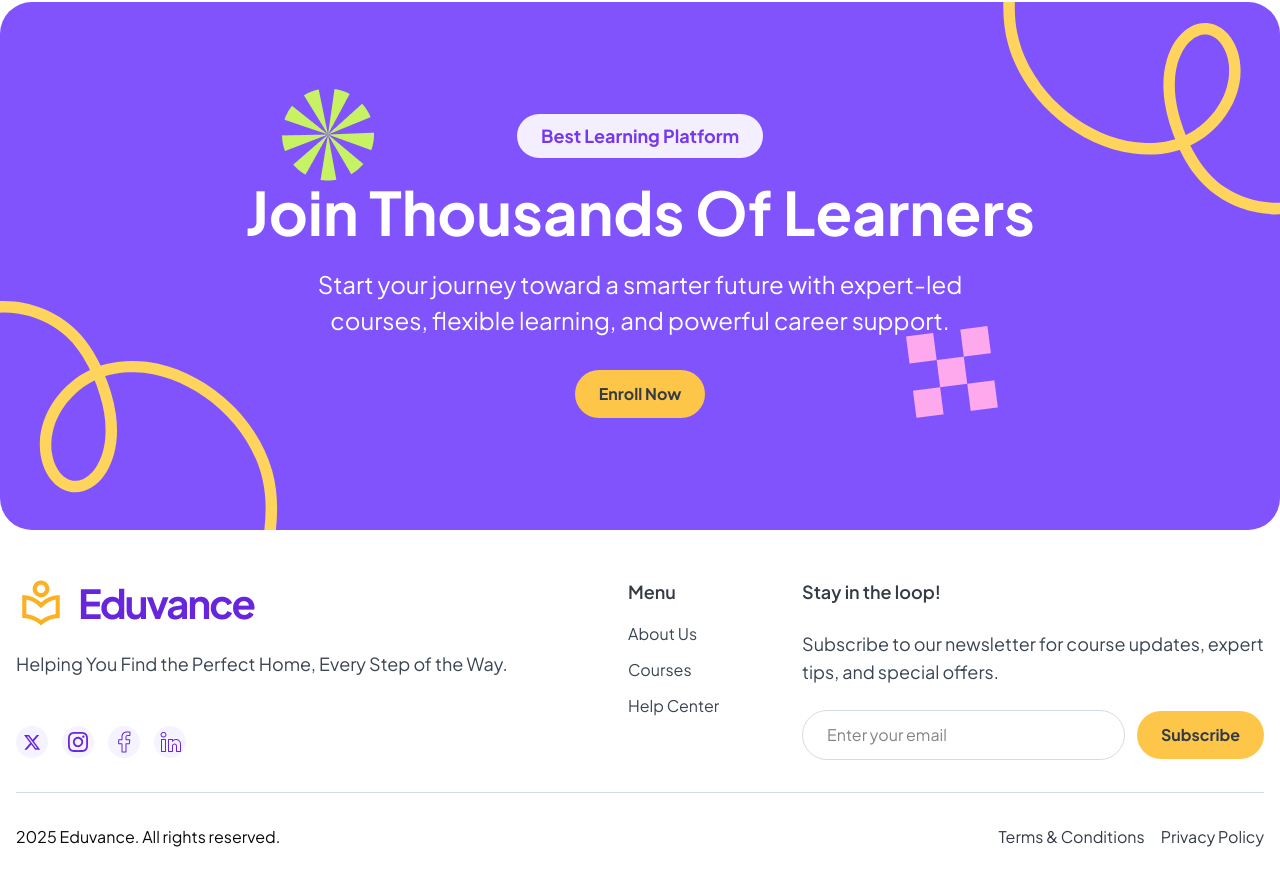
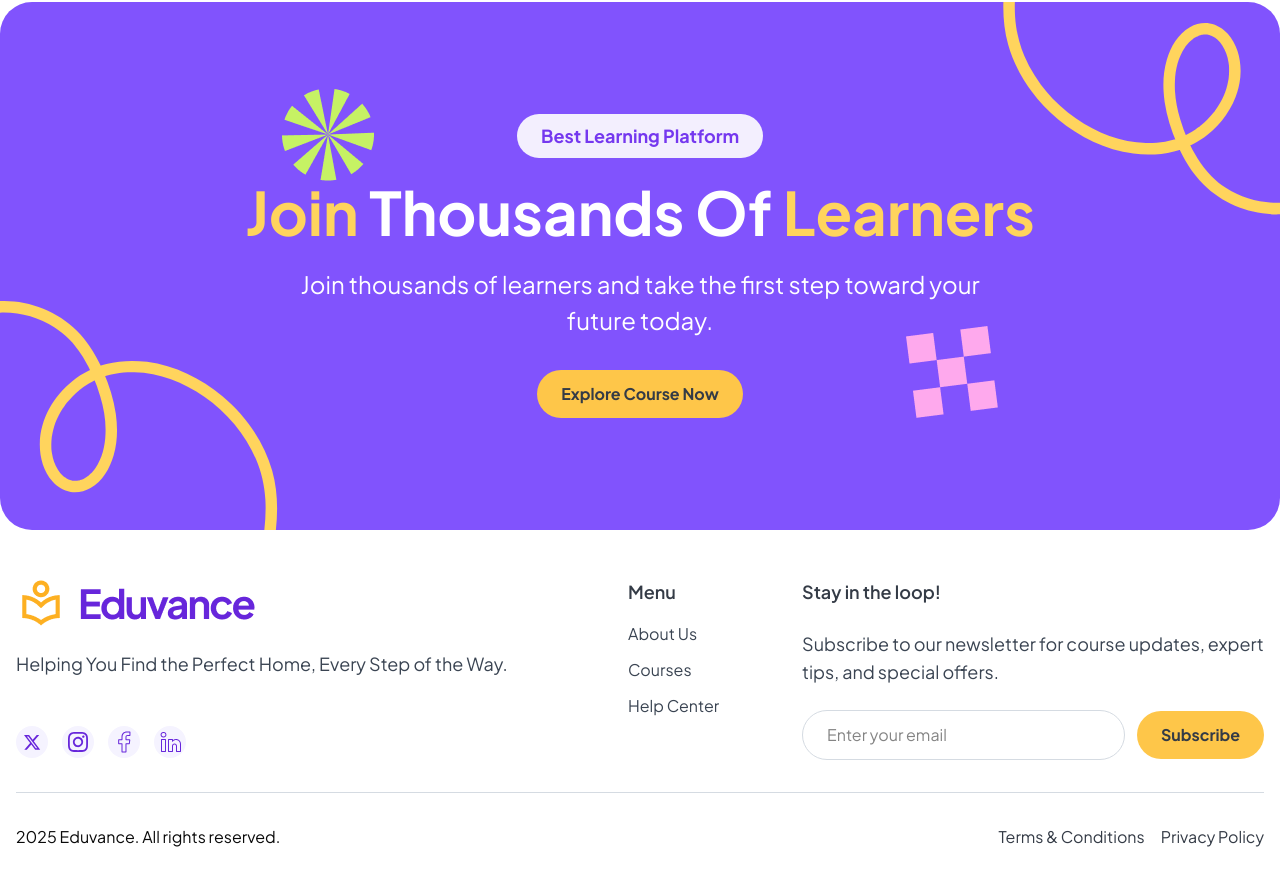
Before and after one commit to Bernardowert/eduvance, a Next.js app: page /about in a window 1280 px wide. Shown: the part 4989-5874 px from the top of the page. Built offline with nearby package versions, Linux system fonts and the light colour scheme.

Commit message:
ajustes no componente about

```diff
--- a/src/app/about/page.tsx
+++ b/src/app/about/page.tsx
@@ -1,6 +1,5 @@
 import { CardLearning } from "@/components/cardLearning";
 import { CardSection } from "@/components/cardSection";
-import { ContainerGRID } from "@/components/containerGRID";
 import { SectionInstructors } from "@/components/sections/about/instructors";
 import { SectionMission } from "@/components/sections/about/mission";
 import { SectionOurValue } from "@/components/sections/about/ourValue";
@@ -19,12 +18,9 @@ export default function About(){
          <SectionStoryVideo/>
          <SectionInstructors/>
 
-        <CardLearning
-         title="Join Thousands of Learners "
-         description="Start your journey toward a smarter future with expert-led courses, flexible learning, and powerful career support."
-         subtitle="Best Learning Platform"
-         btnText="Enroll Now"
-        />
+        <CardLearning subtitle="Best Learning Platform" description="Join thousands of learners and take the first step toward your future today." btnText="Explore Course Now">
+            <span>Join</span> Thousands of <span>Learners </span>
+        </CardLearning>
         </>
     )
 }
--- a/src/components/cardLearning/index.tsx
+++ b/src/components/cardLearning/index.tsx
@@ -1,3 +1,4 @@
+import { ReactNode } from "react";
 import { Button } from "../button";
 import { ContainerGRID } from "../containerGRID";
 import { HeadingTitle } from "../headingTitle";
@@ -7,17 +8,17 @@ import { AllDetails } from "./allDetails";
 
 interface LearningProps{
     subtitle:string;
-    title:string;
+    children:ReactNode;
     description:string;
     btnText:string;
 }
 
-export function CardLearning({subtitle,title,description,btnText}:LearningProps){
+export function CardLearning({subtitle,children,description,btnText}:LearningProps){
     return(
          <section className="py-28 rounded-4xl bg-primary-650 relative">
             <ContainerGRID className="text-center">
                  <HeadingTitle subtitle={subtitle} classNameTitle="text-white" styleName="yellow">
-                     {title}
+                     {children}
                 </HeadingTitle>
                 <p className="mt-6 mb-8 tablet:text-2xl/normal  text-white max-w-title-personal mx-auto">{description}</p>
                 <Button>{btnText}</Button>
```
